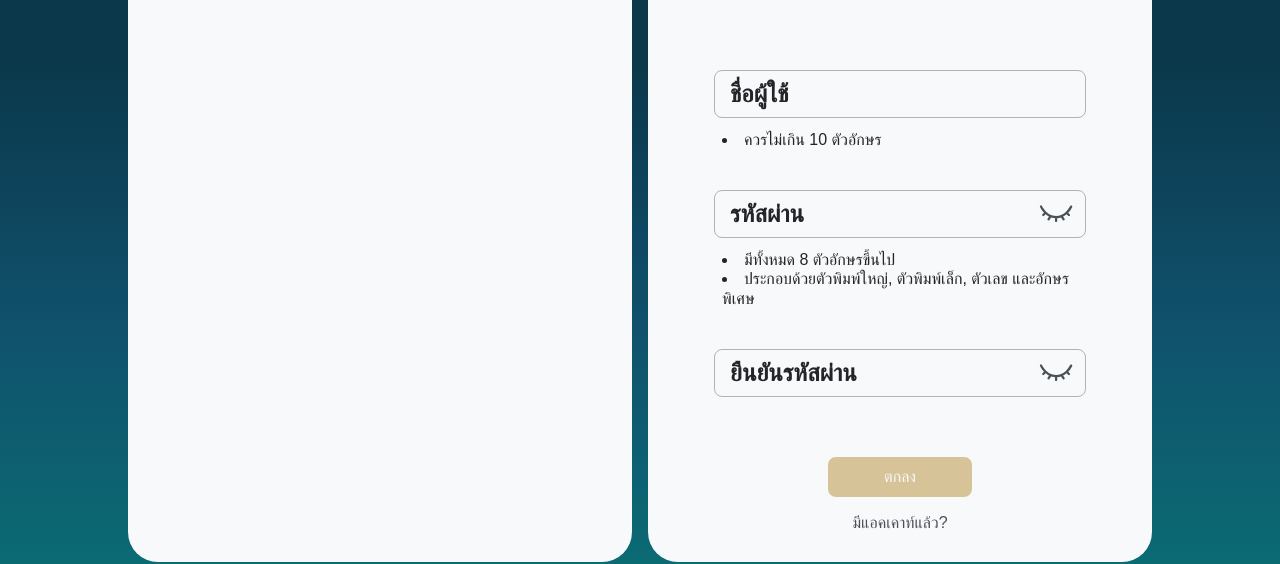
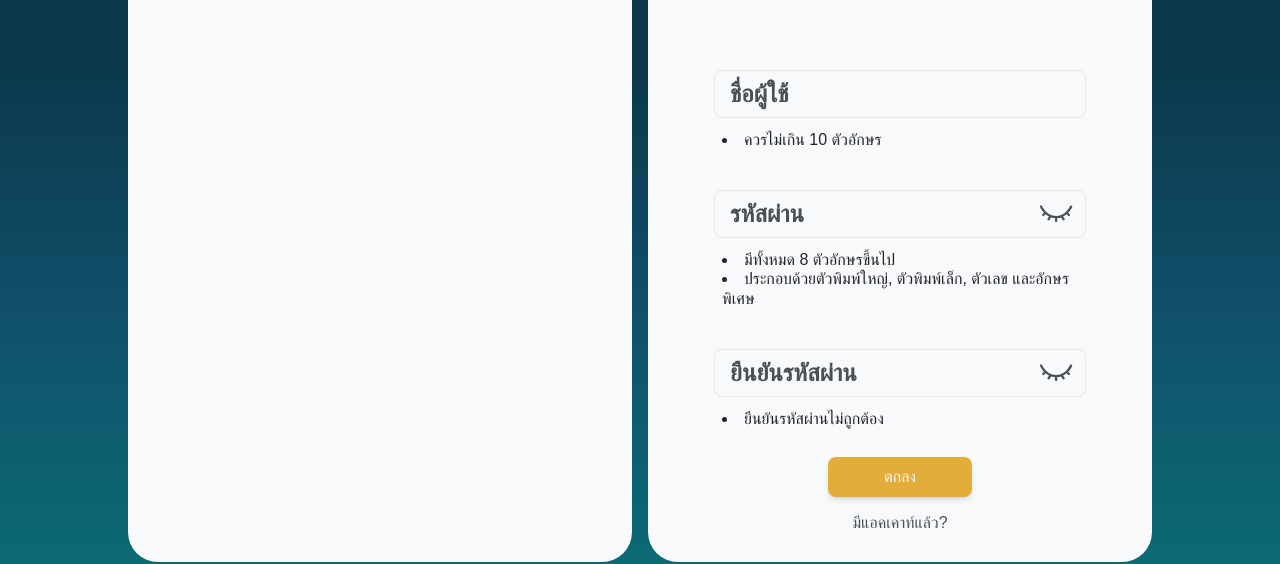
Before and after one commit to CE62-KMITL/CE-Boostup-XII, a React (Vite) app: page /register in a window 1280 px wide. Shown: the part 170-734 px from the top of the page. Built offline with nearby package versions, Linux system fonts and the light colour scheme; a web font is replaced by a local one.

Commit message:
Refactor LoginValues type and add usernameValidator
- Update emptyLoginValues in login.formik.ts to include LoginValues type
- Add usernameValidator to validator.util.ts for validating username input

These changes improve the code structure and enhance the validation capabilities of the login form.

```diff
--- a/src/components/login/LoginCard/LoginForm.tsx
+++ b/src/components/login/LoginCard/LoginForm.tsx
@@ -48,7 +48,6 @@ function LoginForm({ setShowForgotPassword }: LoginFormProps) {
                     <div className="w-full text-stone05 text-[40px] text-center font-[700] leading-[3rem] bg-stone01">
                         เข้าสู่ระบบ
                     </div>
-
                     <div className="relative w-full h-full max-h-[90px]">
                         <div className="input-container w-full absolute bottom-0">
                             <Input {...emailInputProps} label="อีเมล" type="email" placeholder=" " required={true} inputClass="w-full h-[48px] px-[16px] py-[8px] border-stone03 border-[1px] rounded-[10px] text-[18px]" labelClass="absolute left-[16px] bottom-[6px] text-[24px] font-[700]"
--- a/src/components/register/RegisterFormCard.tsx
+++ b/src/components/register/RegisterFormCard.tsx
@@ -1,187 +1,97 @@
-import { useState } from "react";
-import Button from "../utils/OldButton";
+import Button from "../utils/Button";
 import Input from "../utils/Input";
 import { Link } from "react-router-dom";
+import { useFormik } from "formik";
+import { RegisterValues, emptyRegisterValues, RegisterValidationSchema } from "../../constants/formik/register.formik";
+import { getFieldProps } from "../../utils/getFieldProps";
+import { authService } from "../../services/auth.service";
+import { Cookies } from "react-cookie";
 
 function RegisterFormCard() {
-  const [usernameAlert01, setUsernameAlert01] = useState(false);
-  const [initPasswordAlert01, setInitPasswordAlert01] = useState(false);
-  const [initPasswordAlert02, setInitPasswordAlert02] = useState(false);
-  const [confirmPasswordAlert, setConfirmPasswordAlert] = useState(false);
-  const [checkedSumbitButton, setCheckedSubmitButton] = useState(false);
-  const [usernameInput, setUsernameInput] = useState<string>("");
-  const [passwordInput, setPasswordInput] = useState<string>("");
-  const [confirmPasswordInput, setConfirmPasswordInput] = useState<string>("");
 
-  function handleSubmit() {
-    console.log("submit");
+  async function handleRegister() {
+    try {
+      const response = await authService.register({
+        username: formik.values.username,
+        password: formik.values.password,
+      });
+    } catch (error) {
+      console.error(error);
+    }
   }
 
-  const handleUsernameFunctionGroup = () => {
-    handleUsernameAlert01();
-    handleCheckedSubmitButton();
-  };
+  const formik = useFormik<RegisterValues>({
+    initialValues: {
+      ...emptyRegisterValues,
+    },
+    validateOnChange: true,
+    enableReinitialize: true,
+    validationSchema: RegisterValidationSchema,
+    onSubmit: handleRegister,
+  });
 
-  const handleInitPasswordFunctionGroup = () => {
-    handleInitPasswordAlert01();
-    handleInitPasswordAlert02();
-    handleCheckedSubmitButton();
-  }
-
-  const handleConfirmPasswordFunctionGroup = () => {
-    handleConfirmPasswordAlert();
-    handleCheckedSubmitButton();
-  }
-
-  const handleUsernameAlert01 = () => {
-    const username = usernameInput
-    if (username.length > 10 && username.length != 0) {
-      setUsernameAlert01(true);
-    } else {
-      setUsernameAlert01(false);
-    }
-  };
-
-  const handleInitPasswordAlert01 = () => {
-    const password = passwordInput
-    if (password.length < 8 && password.length != 0) {
-      setInitPasswordAlert01(true);
-    } else {
-      setInitPasswordAlert01(false);
-    }
-  };
-
-  const handleInitPasswordAlert02 = () => {
-    const password = passwordInput
-
-    const uppercaseRegex = /[A-Z]/;
-    const lowercaseRegex = /[a-z]/;
-    const numberRegex = /[0-9]/;
-    const specialCharRegex = /[!@#$%^&*()_+\-=\[\]{};':"\\|,.<>\/?]+/;
-
-    const hasUppercase = uppercaseRegex.test(password);
-    const hasLowercase = lowercaseRegex.test(password);
-    const hasNumber = numberRegex.test(password);
-    const hasSpecialChar = specialCharRegex.test(password);
-
-    if (
-      (!hasUppercase || !hasLowercase || !hasNumber || !hasSpecialChar) &&
-      password.length != 0
-    ) {
-      setInitPasswordAlert02(true);
-    } else {
-      setInitPasswordAlert02(false);
-    }
-  };
-
-  const handleConfirmPasswordAlert = () => {
-    const password = passwordInput
-    const confirmPassword = confirmPasswordInput
-    if (
-      confirmPassword != password ||
-      initPasswordAlert01 == true ||
-      initPasswordAlert02 == true
-    ) {
-      setConfirmPasswordAlert(true);
-    } else {
-      setConfirmPasswordAlert(false);
-    }
-  };
-
-  const handleCheckedSubmitButton = () => {
-    const username = usernameInput
-    const password = passwordInput
-    const confirmPassword = confirmPasswordInput
-
-    if (
-      username.length > 0 &&
-      password.length > 0 &&
-      confirmPassword.length > 0 &&
-      !usernameAlert01 &&
-      !initPasswordAlert01 &&
-      !initPasswordAlert02 &&
-      !confirmPasswordAlert
-    ) {
-      setCheckedSubmitButton(true);
-    } else {
-      setCheckedSubmitButton(false);
-    }
-  };
+  const usernameInputProps = getFieldProps(formik, "username");
+  const passwordInputProps = getFieldProps(formik, "password");
+  const confirmPasswordInputProps = getFieldProps(formik, "confirmPassword");
 
   return (
     <div
       className="w-full h-full rounded-[30px] lg:p-[20px] xl:p-[30px] 2xl:p-[36px] bg-stone01">
-      <form action=""
+      <form onSubmit={formik.handleSubmit}
         className="border-none border-blue-500 flex flex-col items-center place-content-between w-full h-full">
         <div className="text-stone05 text-[40px] text-center font-[700] xl:leading-[6rem] 2xl:leading-[8rem]">
           ลงทะเบียน
         </div>
         <div className="flex flex-col xl:w-[372px] 2xl:w-[480px] xl:h-[400px] 2xl:h-[500px]">
           <div className="relative w-full h-[40%] xl:max-h-[80px] 2xl:max-h-[90px]">
-            <div className={`${usernameAlert01 ? "error-input-container" : "input-container"} w-full absolute bottom-0`}>
-              <Input inputClass={`identify-username w-full h-[48px] px-[16px] py-[8px] border-[1px] rounded-[8px] bg-stone01 text-stone04 text-[18px]
-                  ${usernameAlert01
-                  ? "border-red-500"
-                  : "border-stone03"
+            <div className={`input-container w-full absolute bottom-0`}>
+              <Input {...usernameInputProps} inputClass={`identify-username w-full h-[48px] px-[16px] py-[8px] border-[1px] rounded-[8px] bg-stone01 text-stone04 text-[18px]
                 }`} label="ชื่อผู้ใช้" type="text" placeholder=" " labelClass={`absolute left-[16px] bottom-[6px] text-[24px] font-[700]
-                  ${usernameAlert01 ? "text-red-500" : ""
-                  }`} func={(e) => { setUsernameInput(e.target.value); handleUsernameFunctionGroup() }} />
+                  }`} onChange={(e) => { formik.setFieldValue("username", e.target.value) }} />
             </div>
           </div>
           <ol className="list list-disc list-inside xl:p-[12px_8px] 2xl:p-[16px_8px] leading-[1.2rem]">
-            <li className={`${usernameAlert01 ? "text-red-500" : ""}`}>
+            <li className={usernameInputProps.error ? "text-red-600": ""}>
               ควรไม่เกิน 10 ตัวอักษร
             </li>
           </ol>
           <div className="relative w-full h-[40%] xl:max-h-[80px] 2xl:max-h-[90px]">
-            <div className={`${initPasswordAlert01 || initPasswordAlert02 ? "error-input-container" : "input-container"} w-full absolute bottom-0`} >
-              <Input inputClass={`identify-init-password w-full h-[48px] px-[16px] py-[8px] border-[1px] rounded-[8px] bg-stone01 text-stone04 text-[18px]
-                  ${initPasswordAlert01 || initPasswordAlert02
-                  ? "border-red-500"
-                  : "border-stone03"
+            <div className={`input-container w-full absolute bottom-0`} >
+              <Input {...passwordInputProps} inputClass={`identify-init-password w-full h-[48px] px-[16px] py-[8px] border-[1px] rounded-[8px] bg-stone01 text-stone04 text-[18px]
                 }`} label="รหัสผ่าน" type="password" placeholder=" " labelClass={`absolute left-[16px] bottom-[6px] text-[24px] font-[700]
-                  ${initPasswordAlert01 || initPasswordAlert02 ? "text-red-500" : ""
-                  }`} func={(e) => { setPasswordInput(e.target.value); handleInitPasswordFunctionGroup() }} />
+                  }`} onChange={(e) => { formik.setFieldValue("password", e.target.value) }} />
             </div>
           </div>
           <ol className="list list-disc list-inside xl:p-[12px_8px] 2xl:p-[16px_8px] leading-[1.2rem]">
-            <li className={`${initPasswordAlert01 ? "text-red-500" : ""}`}>
+            <li className={passwordInputProps.error && passwordInputProps.errorMessage == "มีทั้งหมด 8 ตัวอักษรขึ้นไป" ? "text-red-600": ""}>
               มีทั้งหมด 8 ตัวอักษรขึ้นไป
             </li>
-            <li className={`${initPasswordAlert02 ? "text-red-500" : ""}`}>
+            <li className={passwordInputProps.error && passwordInputProps.errorMessage == "ประกอบด้วยตัวพิมพ์ใหญ่, ตัวพิมพ์เล็ก, ตัวเลข และอักษรพิเศษ" ? "text-red-600": ""}>
               ประกอบด้วยตัวพิมพ์ใหญ่, ตัวพิมพ์เล็ก, ตัวเลข และอักษรพิเศษ
             </li>
           </ol>
           <div className="relative w-full h-[40%] xl:max-h-[80px] 2xl:max-h-[90px]">
             <div
-              className={`${confirmPasswordAlert
-                ? "error-input-container"
-                : "input-container"
+              className={`input-container
                 } w-full absolute bottom-0`}
             >
-              <Input inputClass={`identify-confirm-password w-full h-[48px] px-[16px] py-[8px] border-[1px] rounded-[8px] bg-stone01 text-stone04 text-[18px]
-                  ${confirmPasswordAlert
-                  ? "border-red-500"
-                  : "border-stone03"
+              <Input {...confirmPasswordInputProps} inputClass={`identify-confirm-password w-full h-[48px] px-[16px] py-[8px] border-[1px] rounded-[8px] bg-stone01 text-stone04 text-[18px]
                 }`} label="ยืนยันรหัสผ่าน" type="password" placeholder=" " labelClass={`absolute left-[16px] bottom-[6px] text-[24px] font-[700]
-                  ${confirmPasswordAlert ? "text-red-500" : ""
-                  }`} func={(e) => { setConfirmPasswordInput(e.target.value); handleConfirmPasswordFunctionGroup() }} />
+                  }`} onChange={(e) => { formik.setFieldValue("confirmPassword", e.target.value) }} />
             </div>
           </div>
           <ol className="list list-disc list-inside xl:p-[12px_8px] 2xl:p-[16px_8px] leading-[1.2rem]">
             <li
-              className={`${confirmPasswordAlert ? "text-red-500" : "text-transparent"}`}
+              className={confirmPasswordInputProps.error ? "text-red-600": ""}
             >
               ยืนยันรหัสผ่านไม่ถูกต้อง
             </li>
           </ol>
         </div>
         <Button
-          type={2}
-          mode={0}
+          className="bg-accent text-stone01 hover:bg-accent2 transition ease-in-out duration-200 shadow-md cursor-pointer w-36 h-10 rounded-lg flex items-center justify-center"
           text="ตกลง"
-          ClickFunc={() => handleSubmit()}
-          validate={checkedSumbitButton}
+          type="submit"
         />
         <Link to="/" className="text-stone04 leading-[1.2rem]">มีแอคเคาท์แล้ว?</Link>
       </form>
--- a/src/components/utils/Input.tsx
+++ b/src/components/utils/Input.tsx
@@ -25,11 +25,8 @@ export default function Input({ label, type, inputClass, labelClass, onChange, e
         console.log(`${inputClass} ${error ? "text-red-600" : "text-stone04"}`),
         <>
             <input {...props} type={type === "password" ? eyeIcon ? "text" : "password" : type} placeholder={props.placeholder} autoComplete="new-password" className={`${inputClass} ${error ? "text-red-600" : "text-stone04"}`} ref={inputRef} onChange={(e) => { handleValid(inputRef, labelRef); onChange(e) }} />
-            <label className={labelClass + " flex"} ref={labelRef}>
+            <label className={`${labelClass} flex ${error ? "text-red-600" : "text-stone04"}`} ref={labelRef}>
                 {label}
-                {error &&
-                 <p className="text-red-600 text-[14px] font-[500] bottom-[-20px] self-center ml-3">{props.errorMessage}</p>
-                }
             </label>
             {type === "password" && <EyeIcon setPasswordAppearance={setEyeIcon} passwordAppearance={eyeIcon} />}
         </>
--- a/src/constants/formik/login.formik.ts
+++ b/src/constants/formik/login.formik.ts
@@ -6,7 +6,7 @@ export type LoginValues = {
   password: string;
 };
 
-export const emptyLoginValues = {
+export const emptyLoginValues: LoginValues = {
   email: "",
   password: "",
 };
```
Also changed, not shown: src/constants/formik/register.formik.ts (added, +20 -0 lines), src/utils/validator.util.ts (+6 -2 lines).
